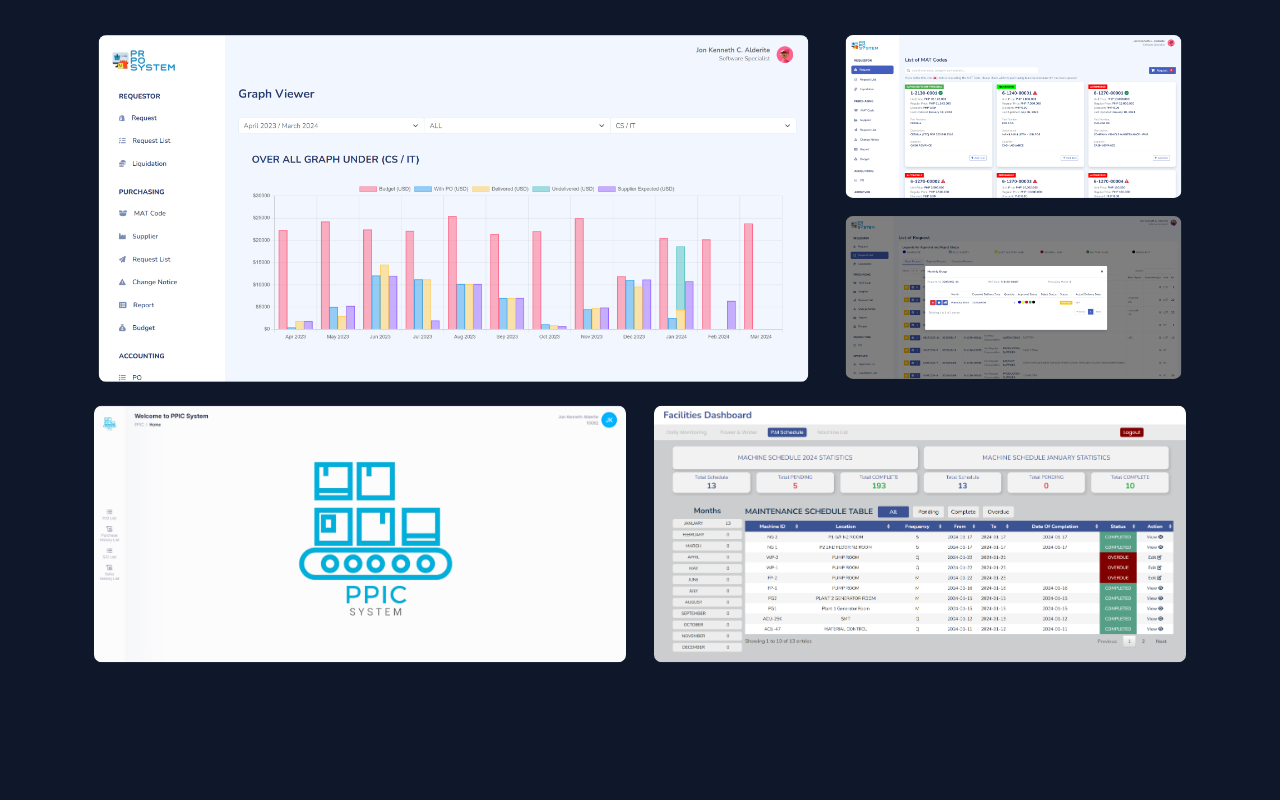
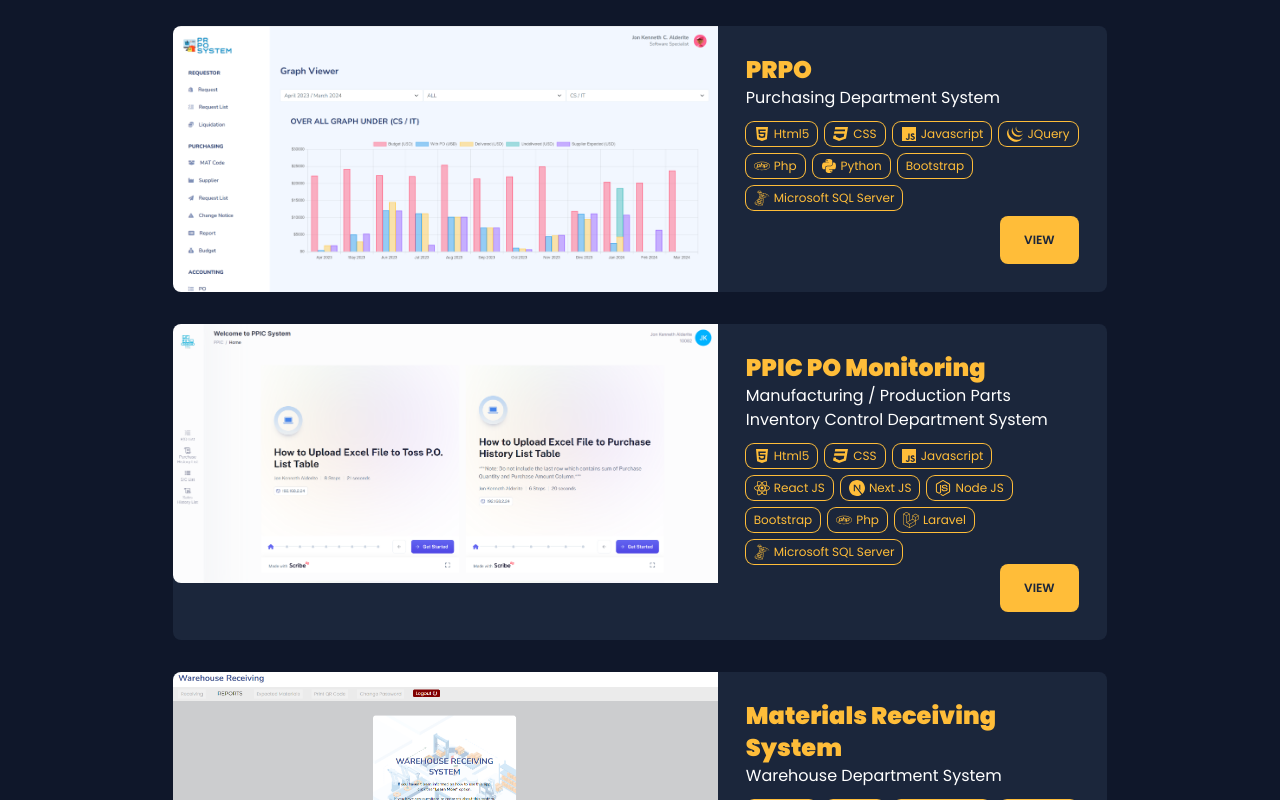
Before and after one commit to IKENN007/web-portfolio, a Next.js app: page / in a window 1280 px wide. Shown: the part 3680-4480 px from the top of the page. Built offline with nearby package versions, Linux system fonts and the light colour scheme.

Commit message:
Update Portfolio.jsx

```diff
--- a/app/components/landing-components/Portfolio.jsx
+++ b/app/components/landing-components/Portfolio.jsx
@@ -1,201 +1,198 @@
 import Image from "next/image"
 
+import {
+    FaHtml5,
+    FaCss3,
+    FaJs,
+    FaPhp,
+    FaPython,
+    FaBootstrap
+} from "react-icons/fa6";
+
+import {
+    SiJquery,
+    SiTailwindcss,
+    SiNextdotjs,
+    SiNodedotjs,
+    SiReact,
+    SiLaravel,
+    SiMicrosoftsqlserver
+} from "react-icons/si";
+
+
+const systemProjects = [
+    {
+        id: '0',
+        imageSrc: '/images/prpo_system_img/prpo-system-landing-page.png',
+        Name: 'PRPO',
+        OtherTerm: 'Purchasing Department System',
+        Description: '',
+        ProgLanguages: [
+            {pl: 'Html5'},
+            {pl: 'CSS'},
+            {pl: 'Javascript'},
+            {pl: 'JQuery'},
+            {pl: 'Php'},
+            {pl: 'Python'},
+            {pl: 'Bootstrap'},
+            {pl: 'Microsoft SQL Server'},
+        ]
+    },
+    {
+        id: '1',
+        imageSrc: '/images/ppic_system_img/ppic-system-landing-page.png',
+        Name: 'PPIC PO Monitoring',
+        OtherTerm: 'Manufacturing / Production Parts Inventory Control Department System',
+        Description: '',
+        ProgLanguages: [
+            {pl: 'Html5'},
+            {pl: 'CSS'},
+            {pl: 'Javascript'},
+            {pl: 'React JS'},
+            {pl: 'Next JS'},
+            {pl: 'Node JS'},
+            {pl: 'Bootstrap'},
+            {pl: 'Php'},
+            {pl: 'Laravel'},
+            {pl: 'Microsoft SQL Server'},
+        ]
+    },
+    {
+        id: '2',
+        imageSrc: '/images/receiving_img/material-receiving-page.png',
+        Name: 'Materials Receiving System',
+        OtherTerm: 'Warehouse Department System',
+        Description: '',
+        ProgLanguages: [
+            {pl: 'Html5'},
+            {pl: 'CSS'},
+            {pl: 'Javascript'},
+            {pl: 'JQuery'},
+            {pl: 'Microsoft SQL Server'},
+        ]
+    },
+    {
+        id: '3',
+        imageSrc: '/images/facilities_system_img/facilities-pm-schedule.png',
+        Name: 'Facilities Admin Dashboard',
+        OtherTerm: 'Facilities Department System',
+        Description: '',
+        ProgLanguages: [
+            {pl: 'Html5'},
+            {pl: 'CSS'},
+            {pl: 'Javascript'},
+            {pl: 'JQuery'},
+            {pl: 'Microsoft SQL Server'},
+        ]
+    },
+]
+
 const Portfolio = () => {
+
+    const getProgLangIcon = (progValue) => {
+
+        let progLangIcon
+
+        switch (progValue) {
+            case 'Html5':
+                progLangIcon = <FaHtml5 fontSize={16} fill="#FFBD39" />;
+                break;
+            case 'CSS':
+                progLangIcon = <FaCss3 fontSize={16} fill="#FFBD39" />;
+                break;
+            case 'Javascript':
+                progLangIcon = <FaJs fontSize={16} fill="#FFBD39" />;
+                break;
+            case 'Php':
+                progLangIcon = <FaPhp fontSize={16} fill="#FFBD39" />;
+                break;
+            case 'Python':
+                progLangIcon = <FaPython fontSize={16} fill="#FFBD39" />;
+                break;
+            case 'JQuery':
+                progLangIcon = <SiJquery fontSize={16} fill="#FFBD39" />;
+                break;
+            case 'React JS':
+                progLangIcon = <SiReact fontSize={16} fill="#FFBD39" />;
+                break;
+            case 'Next JS':
+                progLangIcon = <SiNextdotjs fontSize={16} fill="#FFBD39" />;
+                break;
+            case 'Node JS':
+                progLangIcon = <SiNodedotjs fontSize={16} fill="#FFBD39" />;
+                break;
+            case 'Laravel':
+                progLangIcon = <SiLaravel fontSize={16} fill="#FFBD39" />;
+                break;
+            case 'Microsoft SQL Server':
+                progLangIcon = <SiMicrosoftsqlserver fontSize={16} fill="#FFBD39" />;
+                break;
+        }
+
+        return progLangIcon;
+    }
+
     return (
+        <>
             <div className="px-7 pt-28 bg-slate-900 text-white md:px-20">
 
                 <div className="w-full pb-12">
                     <h2 id="projects"
-            className="text-4xl md:text-5xl font-bold mb-6 text-center">Projects</h2>
+                    className="text-4xl md:text-5xl font-bold mb-6 text-center">
+                        Projects
+                    </h2>
                 </div>
 
-            <div id="project-image-container">
+                <div className="flex justify-center flex-wrap gap-8">
+                    {/* shadow-xl w-3/4 */}
 
-                <div className="md:flex">
-                    <div className="md:w-1/2 lg:w-2/3">
-                        <div className="relative">
-                            <div className="absolute flex z-10 opacity-0 hover:opacity-100
-                            bg-secondaryColor bg-opacity-60 h-full w-full rounded-lg scale-95
-                            items-center justify-center duration-300 cursor-pointer">
-                                <div>
-                                    <div className="w-full">
-                                        <h4 className="text-customYellow w-full font-semibold uppercase text-xl
-                                        lg:text-3xl">
-                                            PRPO System Landing Page
-                                        </h4>
-                                    </div>
-
-                                    <div className="w-full">
-                                    <span className="text-customYellow text-xs font-semibold uppercase">
-                                        Purchasing Department System
-                                    </span>
-                                    </div>
-                                </div>
-                            </div>
-                            <Image src='/images/prpo_system_img/prpo-system-landing-page.png'
+                    {systemProjects.map((proj) => (
+                        <div key={proj.id} className="bg-base-100 w-5/6 rounded-lg bg-secondaryColor grid grid-cols-12">
+                            <div className="col-span-7 rounded-s-lg">
+                                <Image src={`${proj.imageSrc}`}
                                     loading="lazy"
                                     alt="project-1"
                                     width={1000}
                                     height={1000}
-                            className="rounded-lg mb-2 cursor-pointer scale-95 md:scale-95
-                            hover:scale-100 duration-300 w-full h-auto"
+                                    className="rounded-s-lg w-full h-auto"
                                 />
+                            </div>
+
+                            <div className="col-span-5 p-7 relative flex flex-col justify-between">
+                                <div>
+                                    <div className="mb-3">
+                                        <span className="font-black text-2xl text-customYellow">
+                                            {proj.Name}
+                                        </span>
+                                        <p className="text-base">
+                                            {proj.OtherTerm}
+                                        </p>
+                                    </div>
+
+                                    <div className="w-full flex flex-wrap gap-2">
+                                        {proj.ProgLanguages.map((progLang) => (
+                                            <div key={progLang.pl}
+                                                className="px-2 py-1 rounded-lg ring-1 ring-customYellow w-fit flex items-center gap-1">
+                                                {/* <FaHtml5 fontSize={16} fill="#FFBD39" /> */}
+                                                {getProgLangIcon(progLang.pl)}
+                                                <span className="text-xs text-customYellow">
+                                                    {progLang.pl}
+                                                </span>
+                                            </div>
+                                        ))}
                                     </div>
                                 </div>
 
-                    <div className="md:w-1/2 lg:w-1/3 h-max">
-                        <div className="relative">
-                            <div className="absolute flex z-10 opacity-0 hover:opacity-100
-                            bg-secondaryColor bg-opacity-60 h-full w-full rounded-lg scale-95 lg:scale-90
-                            items-center justify-center duration-300 cursor-pointer">
-                                <div>
-                                    <div className="w-full">
-                                        <h4 className="text-customYellow w-full font-semibold uppercase text-xl">
-                                            PRPO System Items Page
-                                        </h4>
-                                    </div>
-                                    <div className="w-full">
-                                        <span className="text-customYellow text-xs font-semibold uppercase">
-                                            Add items to the cart to request purchasing.
-                                        </span>
+                                <div className="flex justify-end">
+                                    <button className="bg-customYellow uppercase text-secondaryColor px-6 py-4 rounded-lg text-xs font-semibold outline-none">View</button>
                                 </div>
                             </div>
                         </div>
-                            <Image src='/images/prpo_system_img/prpo-matcode-list.png'
-                            loading="lazy"
-                            alt="project-1"
-                            width={1000}
-                            height={1000}
-                            className="rounded-lg mb-2 md:mb-0 cursor-pointer scale-95 lg:scale-90
-                            hover:scale-100 duration-300 w-full h-auto"
-                            />
-                        </div>
-
-                        <div className="relative hidden lg:block">
-                            <div className="absolute flex z-10 opacity-0 hover:opacity-100
-                            bg-secondaryColor bg-opacity-60 h-full w-full rounded-lg scale-95 lg:scale-90
-                            items-center justify-center duration-300 cursor-pointer">
-                                <div>
-                                    <div className="w-full">
-                                        <h4 className="text-customYellow w-full font-semibold uppercase text-xl">
-                                            PRPO System Request Details Page
-                                        </h4>
-                                    </div>
-                                    <div className="w-full">
-                                        <span className="text-customYellow text-xs font-semibold uppercase">
-                                            Monitor the approval status and delivery.
-                                        </span>
-                                    </div>
-                                </div>
-                            </div>
-                            <Image src='/images/prpo_system_img/prpo-request-details.png'
-                            loading="lazy"
-                            alt="project-1"
-                            width={1000}
-                            height={1000}
-                            className="rounded-lg mb-2 md:mb-0 cursor-pointer scale-95 lg:scale-90
-                            hover:scale-100 duration-300 w-full h-auto"
-                            />
-                        </div>
-                    </div>
-                </div>
-
-                <div className="lg:hidden flex justify-center">
-                    <div className="md:w-1/2">
-                        <div className="relative">
-                            <div className="absolute flex z-10 opacity-0 hover:opacity-100
-                            bg-secondaryColor bg-opacity-60 h-full w-full rounded-lg scale-95 lg:scale-90
-                            items-center justify-center duration-300 cursor-pointer">
-                                <div>
-                                    <div className="w-full">
-                                        <h4 className="text-customYellow w-full font-semibold uppercase text-xl">
-                                            PRPO System Request
-                                            <br className="sm:hidden md:block"></br>
-                                            Details Page
-                                        </h4>
-                                    </div>
-                                    <div className="w-full">
-                                        <span className="text-customYellow text-xs font-semibold uppercase">
-                                            Monitor the approval status and delivery.
-                                        </span>
-                                    </div>
-                                </div>
-                            </div>
-                            <Image src='/images/prpo_system_img/prpo-request-details.png'
-                            loading="lazy"
-                            alt="project-1"
-                            width={1000}
-                            height={1000}
-                            className="rounded-lg mb-2 cursor-pointer scale-95 lg:scale-90
-                            hover:scale-100 duration-300 w-full h-auto"
-                            />
-                        </div>
-                    </div>
-                </div>
-
-                <div className="mb-4 md:flex">
-                    <div className="md:w-1/2">
-                        <div className="relative">
-                            <div className="absolute flex z-10 opacity-0 hover:opacity-100
-                            bg-secondaryColor bg-opacity-60 h-full w-full rounded-lg scale-95
-                            items-center justify-center duration-300 cursor-pointer">
-                                <div>
-                                    <div className="w-full">
-                                        <h4 className="text-customYellow w-full font-semibold uppercase text-xl">
-                                            PPIC System Landing Page
-                                        </h4>
-                                    </div>
-                                    <div className="w-full">
-                                        <span className="text-customYellow text-xs font-semibold uppercase">
-                                            Manufacturing Department System
-                                        </span>
-                                    </div>
-                                </div>
-                            </div>
-                            <Image src='/images/ppic_system_img/ppic-system-landing.png'
-                            loading="lazy"
-                            alt="project-1"
-                            width={1000}
-                            height={1000}
-                            className="rounded-lg mb-2 cursor-pointer scale-95
-                            hover:scale-100 duration-300 w-full h-auto"
-                            />
-                        </div>
-                    </div>
-
-                    <div className="md:w-1/2">
-                        <div className="relative">
-                            <div className="absolute flex z-10 opacity-0 hover:opacity-100
-                            bg-secondaryColor bg-opacity-60 h-full w-full rounded-lg scale-95
-                            items-center justify-center duration-300 cursor-pointer">
-                                <div>
-                                    <div className="w-full">
-                                        <h4 className="text-customYellow w-full font-semibold uppercase text-xl">
-                                            Facilities Admin Dashboard
-                                        </h4>
-                                    </div>
-                                    <div className="w-full">
-                                        <span className="text-customYellow text-xs font-semibold uppercase">
-                                            Facilities Department System
-                                        </span>
-                                    </div>
-                                </div>
-                            </div>
-                            <Image src='/images/facilities_system_img/facilities-pm-schedule.png'
-                            loading="lazy"
-                            alt="project-1"
-                            width={1000}
-                            height={1000}
-                            className="rounded-lg mb-2 cursor-pointer scale-95
-                            hover:scale-100 duration-300 w-full h-auto"
-                            />
-                        </div>
-                    </div>
+                    ))}
                 </div>
 
             </div>
-
-        </div>
+        </>
     )
 }
 
```
Lines whose indentation alone changed are shown as unchanged.
